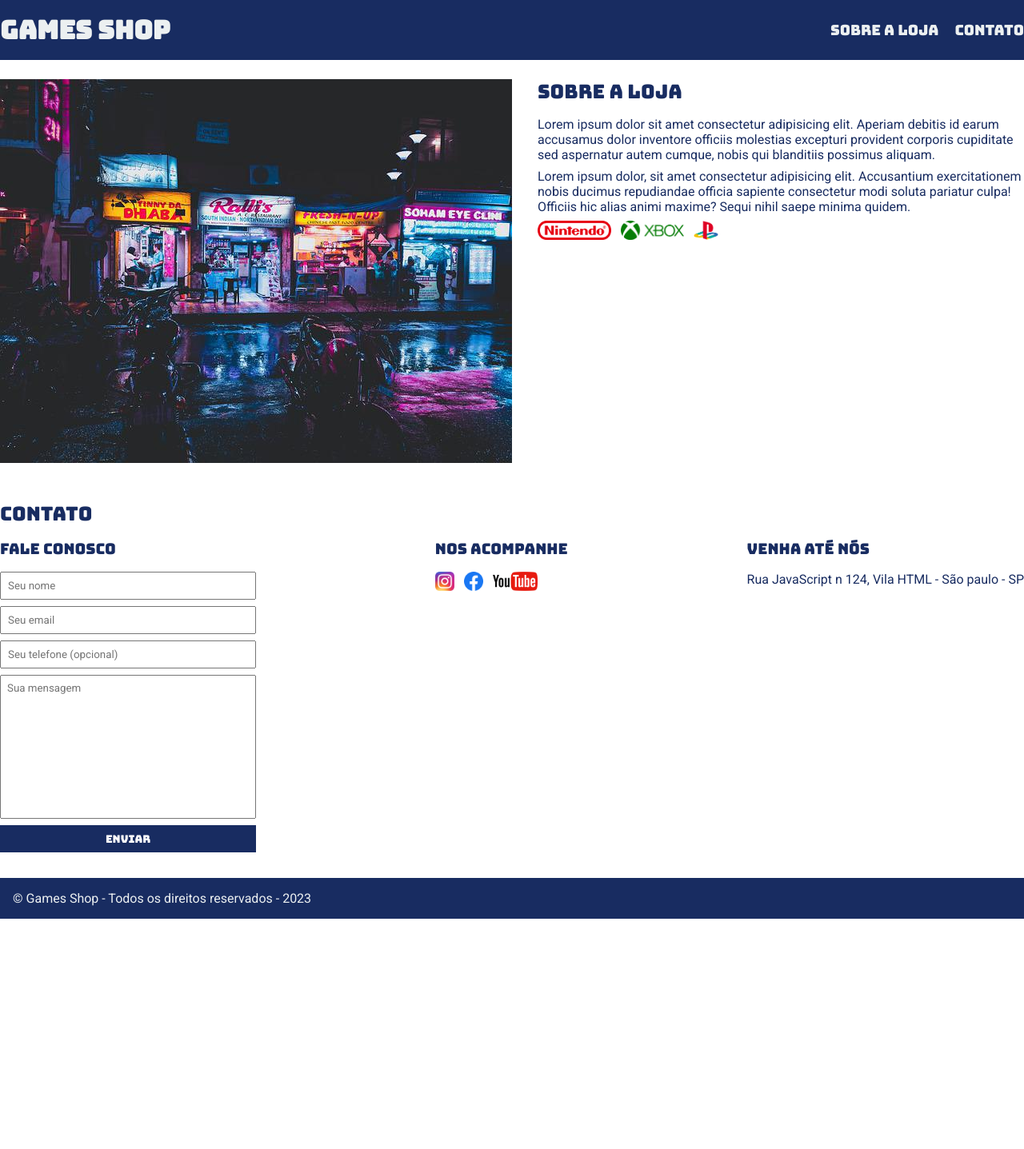
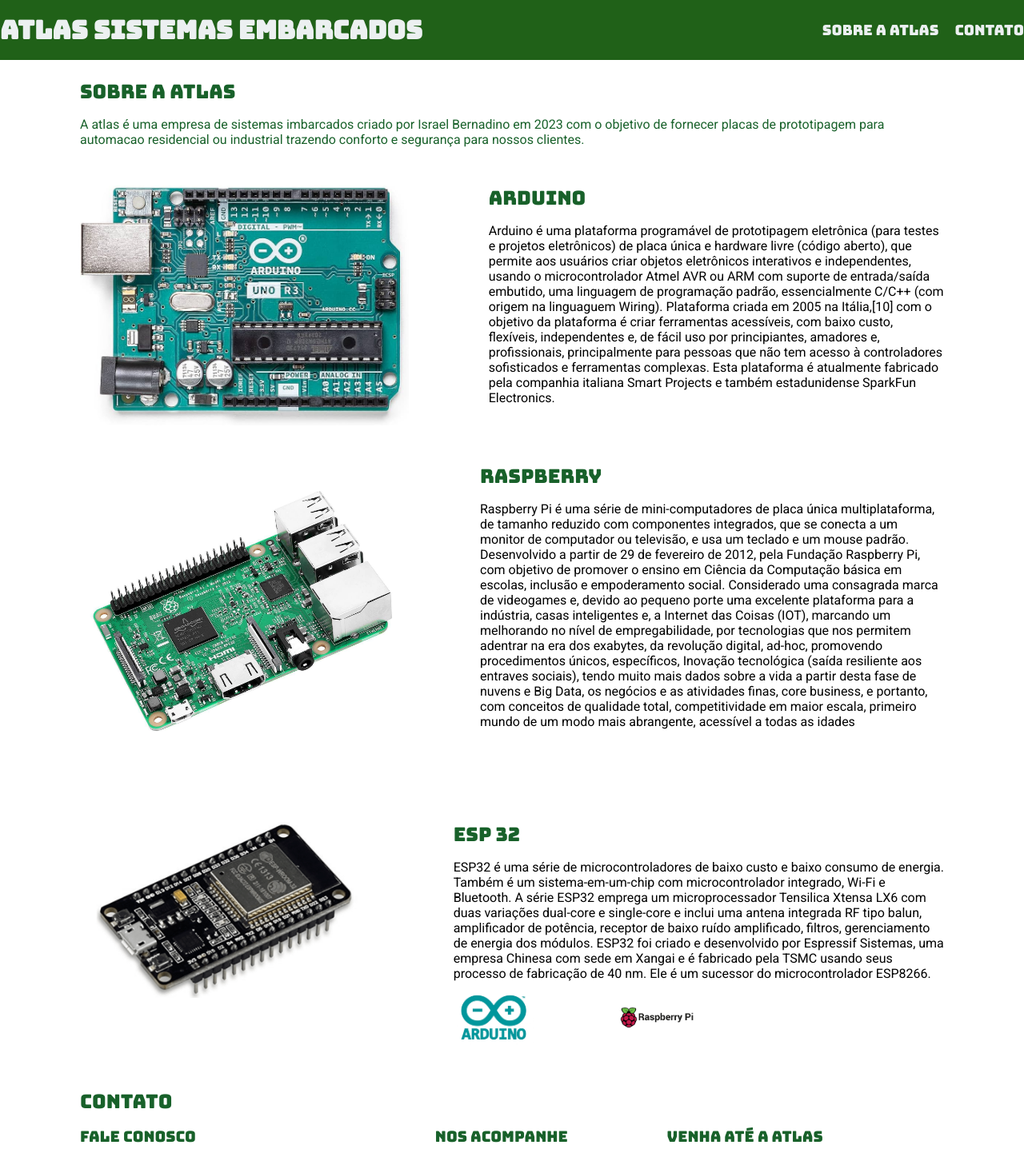
Before and after one commit to israelbernardino/site_gamesshop, a plain HTML site: page index.html in a window 1280 px wide. Shown: the top 1437 px of the page at 80% size. Before the commit the page ends 1149 px from the top, so only its background shows below. Drawn offline with Linux system fonts and the light colour scheme.

Commit message:
commit incial

```diff
--- a/index.html
+++ b/index.html
@@ -3,7 +3,7 @@
 <head>
     <meta charset="UTF-8">
     <meta name="viewport" content="width=device-width, initial-scale=1.0">
-    <title>Games Shop - A sua loja de games</title>
+    <title>Atlas Sistemas Embarcados </title>
     <link rel="stylesheet" href="./main.css">
     <link rel="preconnect" href="https://fonts.googleapis.com">
     <link rel="preconnect" href="https://fonts.gstatic.com" crossorigin>
@@ -12,11 +12,11 @@
 <body>
     <header>
         <div class="container">
-            <h1>Games Shop</h1>
+            <h1>Atlas Sistemas Embarcados</h1>
             <nav>
                 <ul>
                     <li>
-                        <a href="#about">Sobre a loja</a>
+                        <a href="#about">Sobre a Atlas</a>
                     </li>
                     <li>
                         <a href="#contact">contato</a>
@@ -27,19 +27,61 @@
     </header>
     <section id="about">
         <div class="container">
-            <img class="store-front" src="./images_M05/images/loja.jpg" alt="Fachada da loja Games Shop"/>
+
             <div>
-                <h2>Sobre a loja</h2>
+                <h2>Sobre a atlas</h2>
                 <p>
-                    Lorem ipsum dolor sit amet consectetur adipisicing elit. Aperiam debitis id earum accusamus dolor inventore officiis molestias excepturi provident corporis cupiditate sed aspernatur autem cumque, nobis qui blanditiis possimus aliquam.
+
+                </p>A atlas é uma empresa de sistemas imbarcados criado por Israel Bernadino em 2023 com o objetivo de fornecer placas de prototipagem para automacao residencial ou industrial trazendo conforto e segurança para nossos clientes.
+
+
+            </div>
+        </div>
+    </section>
+    <section id="about">
+        <div class="container">
+            <img class="store-front1" src="./images_M05/images/arduino.jpg" alt="Fachada da loja Games Shop"/>
+            <div>
+                <h2>Arduino</h2>
+                <p class="cor_texto">
+
+                    Arduino é uma plataforma programável de prototipagem eletrônica (para testes e projetos eletrônicos) de placa única e hardware livre (código aberto), que permite aos usuários criar objetos eletrônicos interativos e independentes, usando o microcontrolador Atmel AVR ou ARM com suporte de entrada/saída embutido, uma linguagem de programação padrão, essencialmente C/C++ (com origem na linguaguem Wiring). Plataforma criada em 2005 na Itália,[10] com o objetivo da plataforma é criar ferramentas acessíveis, com baixo custo, flexíveis, independentes e, de fácil uso por principiantes, amadores e, profissionais, principalmente para pessoas que não tem acesso à controladores sofisticados e ferramentas complexas. Esta plataforma é atualmente fabricado pela companhia italiana Smart Projects e também estadunidense SparkFun Electronics.
                 </p>
-                <p>
-                    Lorem ipsum dolor, sit amet consectetur adipisicing elit. Accusantium exercitationem nobis ducimus repudiandae officia sapiente consectetur modi soluta pariatur culpa! Officiis hic alias animi maxime? Sequi nihil saepe minima quidem.
+
+            </div>
+        </div>
+    </section>
+    <section id="about">
+        <div class="container">
+            <img class="store-front2" src="./images_M05/images/raspberry-pi-3.jpg" alt="Fachada da loja Games Shop"/>
+            <div>
+                <h2>Raspberry</h2>
+                <p class="cor_texto">
+
+                    Raspberry Pi é uma série de mini-computadores de placa única multiplataforma, de tamanho reduzido com componentes integrados, que se conecta a um monitor de computador ou televisão, e usa um teclado e um mouse padrão. Desenvolvido a partir de 29 de fevereiro de 2012, pela Fundação Raspberry Pi, com objetivo de promover o ensino em Ciência da Computação básica em escolas, inclusão e empoderamento social.
+
+                    Considerado uma consagrada marca de videogames e, devido ao pequeno porte uma excelente plataforma para a indústria, casas inteligentes e, a Internet das Coisas (IOT), marcando um melhorando no nível de empregabilidade, por tecnologias que nos permitem adentrar na era dos exabytes, da revolução digital, ad-hoc, promovendo procedimentos únicos, específicos, Inovação tecnológica (saída resiliente aos entraves sociais), tendo muito mais dados sobre a vida a partir desta fase de nuvens e Big Data, os negócios e as atividades finas, core business, e portanto, com conceitos de qualidade total, competitividade em maior escala, primeiro mundo de um modo mais abrangente, acessível a todas as idades
+
                 </p>
+
+            </div>
+        </div>
+    </section>
+    <section id="about">
+        <div class="container">
+            <img class="store-front3" src="./images_M05/images/esp32.png" alt="Fachada da loja Games Shop"/>
+
+            <div>
+                <h2>Esp 32</h2>
+                <p class="cor_texto">
+
+                ESP32 é uma série de microcontroladores de baixo custo e baixo consumo de energia. Também é um sistema-em-um-chip com microcontrolador integrado, Wi-Fi e Bluetooth. A série ESP32 emprega um microprocessador Tensilica Xtensa LX6 com duas variações dual-core e single-core e inclui uma antena integrada RF tipo balun, amplificador de potência, receptor de baixo ruído amplificado, filtros, gerenciamento de energia dos módulos. ESP32 foi criado e desenvolvido por Espressif Sistemas, uma empresa Chinesa com sede em Xangai e é fabricado pela TSMC usando seus processo de fabricação de 40 nm. Ele é um sucessor do microcontrolador ESP8266.
+                </p>
+
                 <ul class="brands-list">
-                    <li><img src="./images_M05/images/nintendo.png" alt="nintendo"></li>
-                    <li><img src="./images_M05/images/xbox.png" alt="xbox"></li>
-                    <li><img src="./images_M05/images/playstation.png" alt="playstation"></li>
+                    <li><img src="./images_M05/images/arduino5804.jpg" alt="nintendo"></li>
+                    <li><img src="./images_M05/images/raspiberry.png" alt="xbox"></li>
+
                 </ul>
             </div>
         </div>
@@ -80,7 +122,7 @@
                     </ul>
                 </div>
                 <div>
-                    <h3>Venha até nós</h3>
+                    <h3>Venha até a Atlas</h3>
                     <p>
                         Rua JavaScript n 124, Vila HTML - São paulo - SP
                     </p>
--- a/main.css
+++ b/main.css
@@ -16,7 +16,7 @@ body,input,textarea {
 
 header{
     padding: 16px 0;
-    background-color: #182c61;
+    background-color: #206118;
     color: #ecf0f1;
 }
 
@@ -48,11 +48,15 @@ section .container{
 }
 
 .brands-list img {
-    height: 24px;
+    height: 75px;
+
+
 }
 .brands-list li {
     display: inline;
-    margin-right: 8px;
+    margin-right: 100px;
+
+
 }
 
 section .container{
@@ -60,14 +64,14 @@ section .container{
 }
 
 section {
-    padding: 24px 0;
+    padding: 24px 100px ;
 }
 section h2 {
     margin-bottom: 16px ;
 
 }
 section {
-    color: #182c61;
+    color: #18612a;
 }
 
 
@@ -77,7 +81,8 @@ section p {
 }
 
 .store-front {
-    margin-right: 32px;
+    margin-right: 100px;
+    height: 200px;
 }
 .social-links img{
     height: 24px;
@@ -118,22 +123,38 @@ section h3 {
     margin-bottom: 16px;
 }
 form button {
-    background-color: #182c61;
+    background-color: #18611e;
     color: #fff;
     border:none;
     cursor: pointer;
 }
 
 form button:hover{
-    background-color:#314e9e ;
+    background-color:#439e31 ;
 }
 
 input:focus, textarea:focus{
-    outline-color: #182c61;
+    outline-color: #186118;
 }
 
 footer{
-    background-color:#182c61;
+    background-color:#186122;
     color: #ecf0f1;
     padding: 16px;
 }
+
+.store-front1 {
+    margin-right: 100px;
+    height: 300px;
+}
+.store-front2 {
+    margin-right: 100px;
+    height: 400px;
+}
+.store-front3 {
+    margin-right: 100px;
+    height: 220px;
+}
+.cor_texto{
+    color:black;
+}
```
Also changed, not shown: images_M05/images/arduino.jpg (added), images_M05/images/arduino5804.jpg (added), images_M05/images/esp32.png (added), images_M05/images/loja.jpg (deleted), images_M05/images/playstation.png (deleted), images_M05/images/raspberry-pi-3.jpg (added), images_M05/images/raspiberry.png (added), images_M05/images/sistemas_imbarcados.jpg (added), images_M05/images/xbox.png (deleted).
